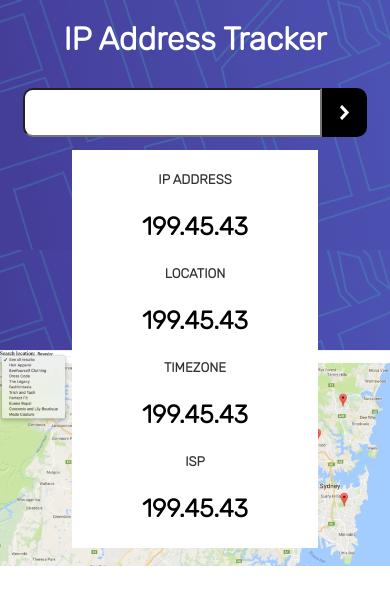
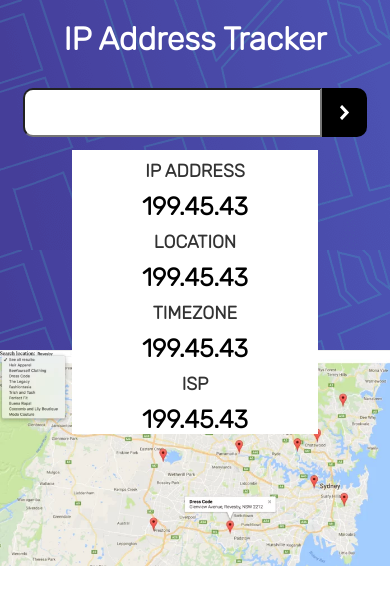
Before and after one commit to RICKCOYL/ip-address-tracker, a React (Create React App) app: page / in a window 390 px wide. Shown: the top 604 px of the page. Built offline with nearby package versions, Linux system fonts and the light colour scheme.

Commit message:
Add styling for mobile view

```diff
--- a/src/index.css
+++ b/src/index.css
@@ -23,7 +23,6 @@ h1 {
   top: 20px;
   margin: 0;
 }
-
 
 #input-div {
   display: flex;
@@ -71,6 +70,13 @@ margin: 0 auto;
   font-weight: bold;
 }
 
+#location div p{
+  margin: 0;
+}
+
 h5 {
   opacity: 0.8;
+  margin: 10px 0;
+  font-size: 18px;
+
 }
```
